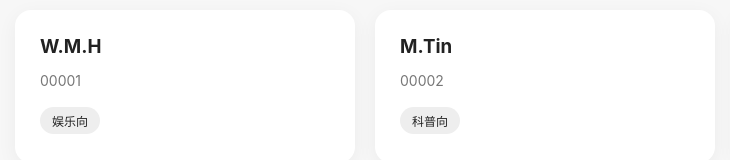
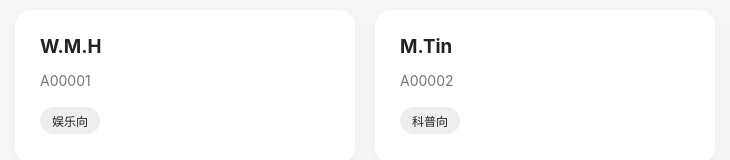
Before and after one commit to papawestray/article, a plain HTML site: page index.html in a window 1280 px wide. Shown: the part 349-509 px from the top of the page, 95-825 px from the left. Drawn offline with Linux system fonts and the light colour scheme.

Commit message:
Update index.html

```diff
--- a/index.html
+++ b/index.html
@@ -167,7 +167,7 @@
 <h3>W.M.H</h3>
 
 <p>
-00001
+A00001
 </p>
 
 <span class="tag">
@@ -184,7 +184,7 @@
 <h3>M.Tin</h3>
 
 <p>
-00002
+A00002
 </p>
 
 <span class="tag">
```
